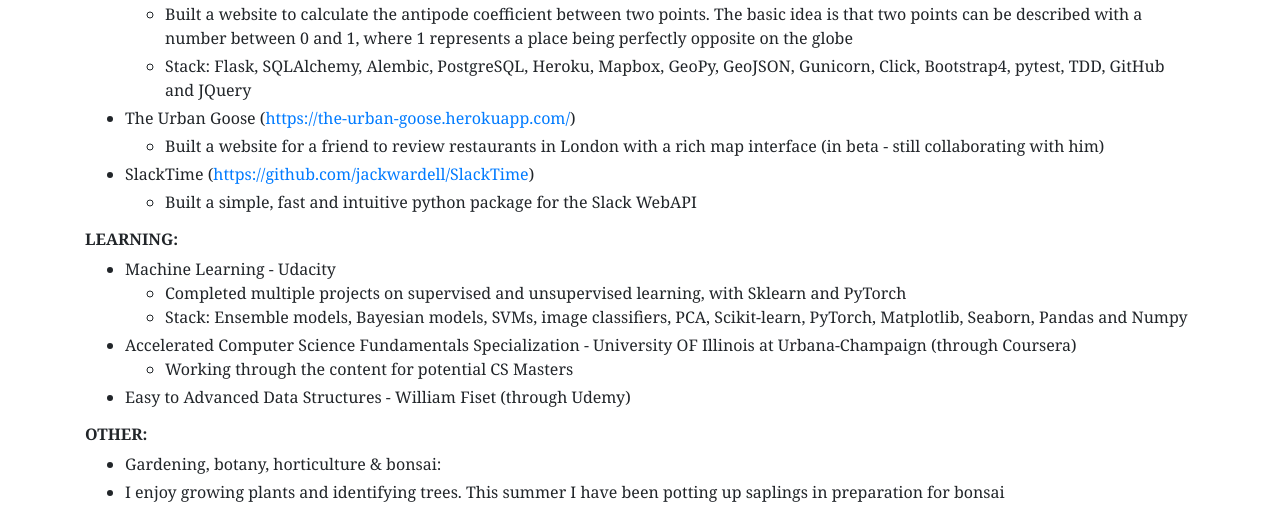
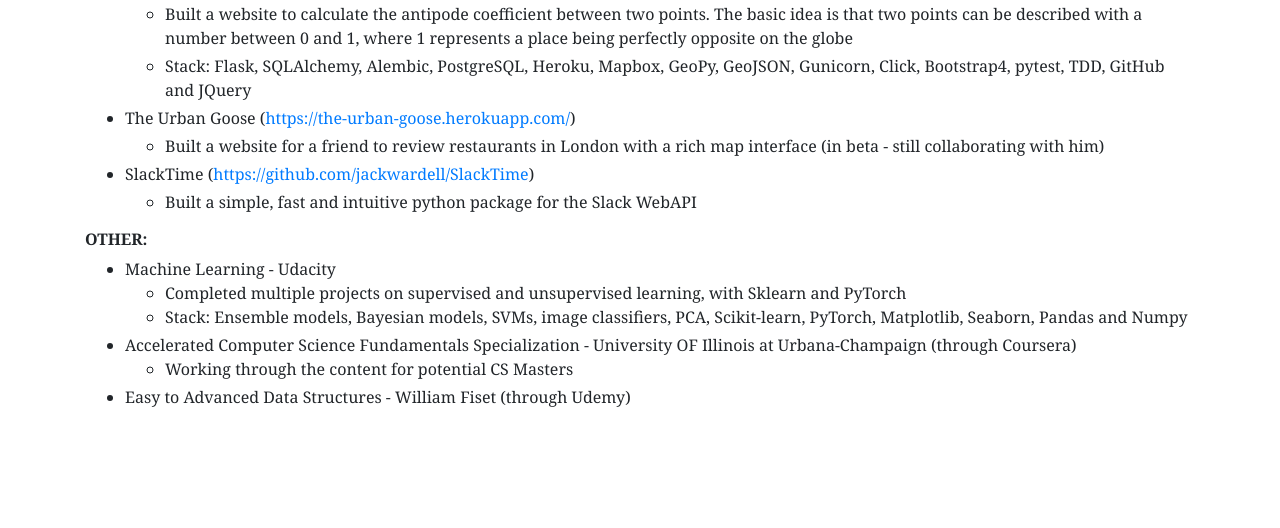
Before and after one commit to jackwardell/jackwardell, a Flask app: page / in a window 1280 px wide. Shown: the part 2256-2784 px from the top of the page. After the commit the page ends 2663 px from the top, so only its background shows below. Run offline with Flask 2, Linux system fonts and the light colour scheme; some libraries are stand-ins or nearby versions.

Commit message:
rearranging

```diff
--- a/app/templates/index.html
+++ b/app/templates/index.html
@@ -189,7 +189,7 @@
             </ul>
         </div>
         <div class="my-3">
-            <h6 class="section-subtitle">Learning:</h6>
+            <h6 class="section-subtitle">Other:</h6>
             <ul>
                 <li class="my-1">
                     Machine Learning - Udacity
@@ -206,13 +206,13 @@
                 <li class="my-1">Easy to Advanced Data Structures - William Fiset (through Udemy)</li>
             </ul>
         </div>
-        <div class="my-3">
-            <h6 class="section-subtitle">Other:</h6>
-            <ul>
-                <li class="my-1">Gardening, botany, horticulture & bonsai:</li>
-                <li class="my-1">I enjoy growing plants and identifying trees. This summer I have been potting up saplings in preparation for bonsai</li>
-            </ul>
-        </div>
+        {#        <div class="my-3">#}
+        {#            <h6 class="section-subtitle">Other:</h6>#}
+        {#            <ul>#}
+        {#                <li class="my-1">Gardening, botany, horticulture & bonsai:</li>#}
+        {#                <li class="my-1">I enjoy growing plants and identifying trees. This summer I have been potting up saplings in preparation for bonsai</li>#}
+        {#            </ul>#}
+        {#        </div>#}
     </section>
 </div>
 </body>
```
